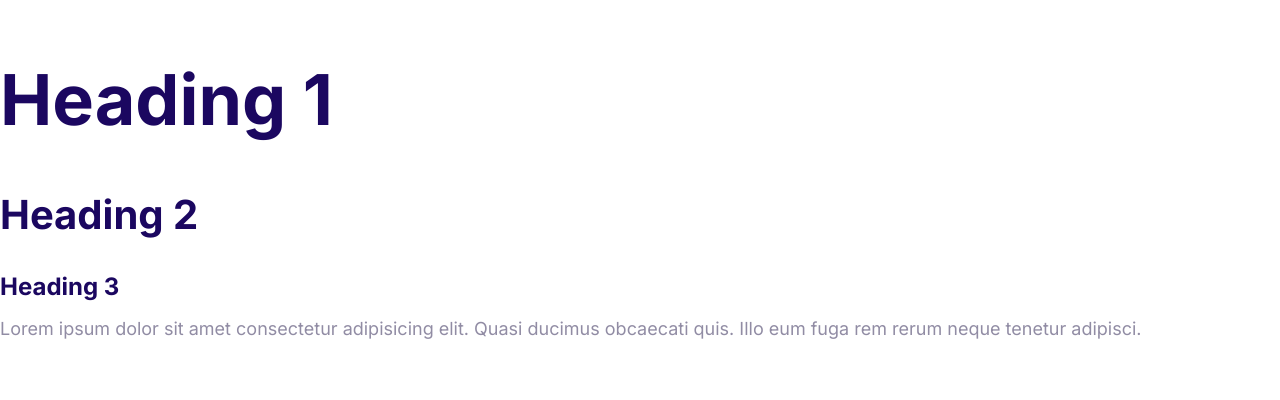
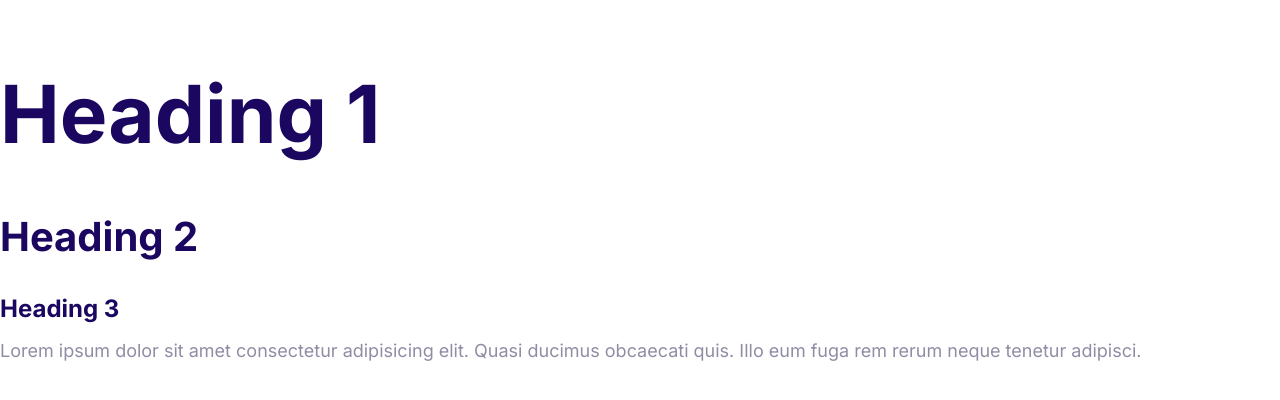
Before and after one commit to ivannetreba/mushify, a plain HTML site: page index.html in a window 1280 px wide. Drawn offline with Linux system fonts and the light colour scheme.

Commit message:
Fixed bug in font size.

```diff
--- a/css/styles.css
+++ b/css/styles.css
@@ -44,7 +44,7 @@ p {
   }
 
   h1 {
-    font-size: 8;
+    font-size: 8rem;
   }
 
   h2 {
@@ -52,7 +52,7 @@ p {
   }
 
   h3 {
-    font-size: 2.4rem
+    font-size: 2.4rem;
   }
 
 
```
